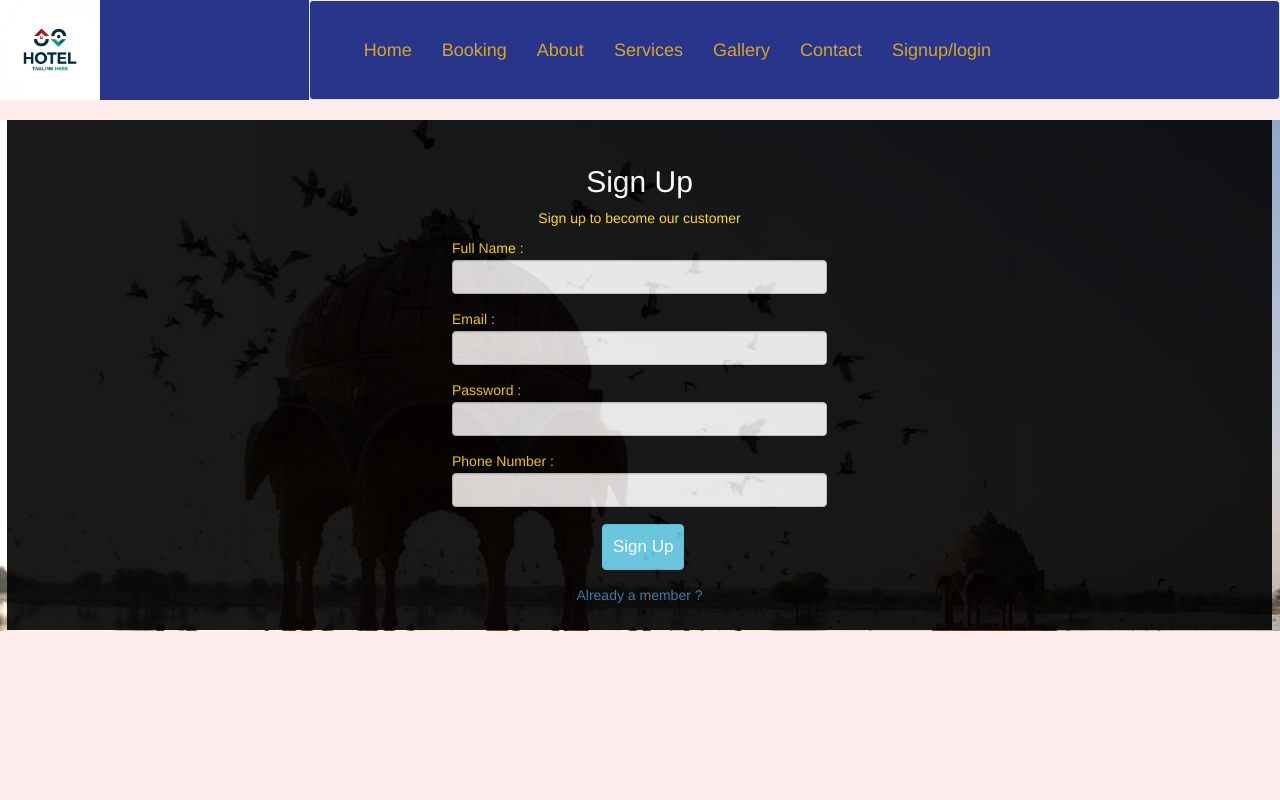
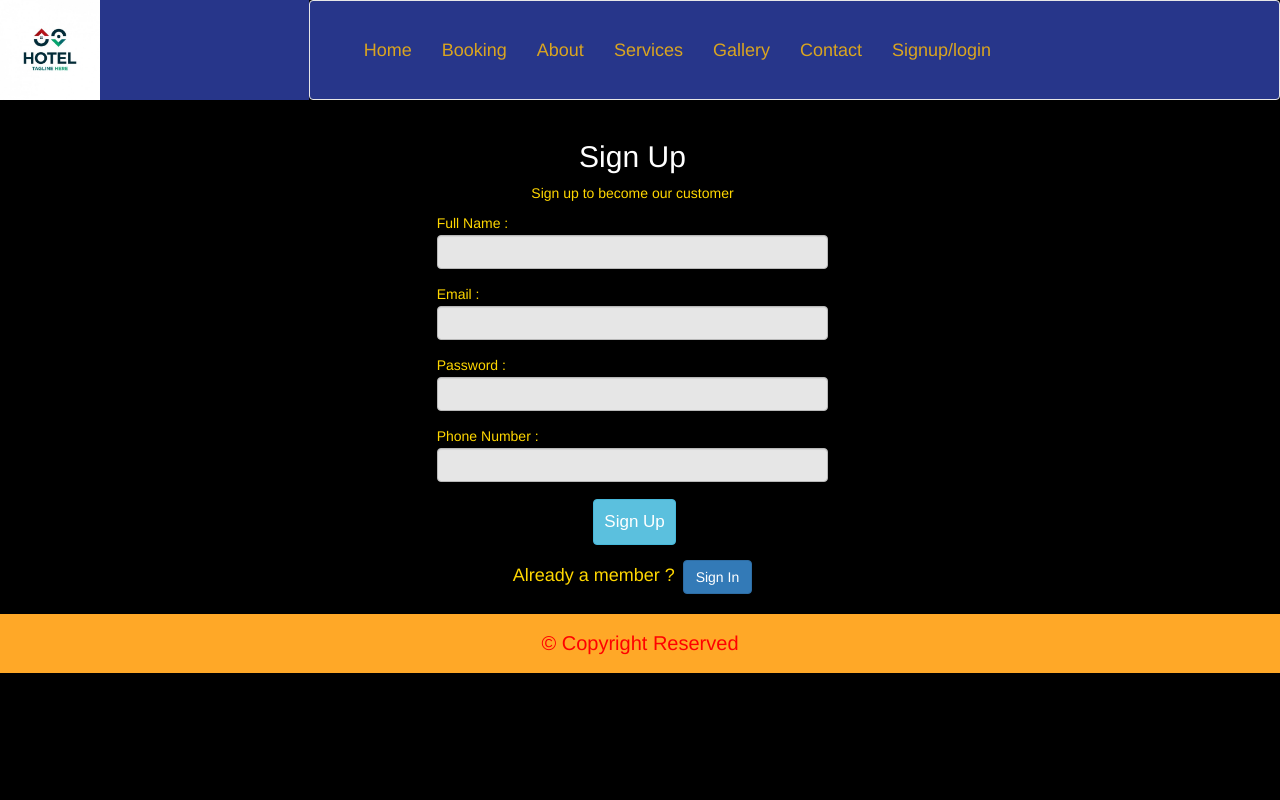
Before and after one commit to rish2ind/Hotel-Management, a PHP site: page /signup.php in a window 1280 px wide. Run offline with PHP 8.4, Linux system fonts and the light colour scheme; some libraries are stand-ins or nearby versions.

Commit message:
Improve UI of sign up page

```diff
--- a/signup.php
+++ b/signup.php
@@ -2,17 +2,11 @@
 
  <style type="text/css">
             body{
-                background-color: #ffeded;
+                background-color: black;
             }
-            .register{
-                padding: 25px;
-                background-color: black;
-                opacity: .9;
-                position: relative;
-                left: 7px;
-            }
+
         </style>
-<div class="container-fluid" style="background-image: url('Images/jaiselmer1.jpg'); background-size: cover;">
+<div class="container-fluid">
     <div class="row register">
         <div class="col-md-4"></div>
         <div class="col-md-4"><h2 style="color: white; text-align: center;">Sign Up</h2>
@@ -79,12 +73,73 @@
                             }
                         }
 
-                  ?><center> <a href="user-login.php">Already a member ? </a></center></div>
+                  ?>
+                  </div>
         <div class="col-md-4"></div>
     </div>
-    <div class="row">
-        <div class="col-md-4"></div>
-        <div class="col-md-4"></div>
-        <div class="col-md-4"></div>
-    </div>
+        <div class="row" style="background-color: black;">
+
+                        <?php
+                            include('user-connect.php');
+
+                        if(isset($_POST['signin'])){
+                            $email = $_REQUEST['email'];
+                            $password = $_REQUEST['password'];
+
+                            $log = "select * from user_signup where email = '$email' and password = '$password'";
+
+                            $run = mysqli_query($conn, $log);
+                            $data=mysqli_fetch_array($run);
+                            if($data)
+                            {
+                                $_SESSION['user'] = $data['email'];
+
+                                echo "<script>
+                                    alert ('Login Successfull');
+                                    window.location.href= 'index.php';
+                                </script>";
+                            }
+                            else{
+                                echo "<script>
+                                    alert ('login failed');
+                                </script>";
+                            }
+                        }
+
+        ?>
+                <center> <span style="color: gold; font-size: 18px;">Already a member ?</span> &nbsp;<button class="btn btn-primary" data-toggle="modal" data-target="#myModal">Sign In</button></center>
+                 <div class="modal fade" id="myModal" role="dialog">
+                <div class="modal-dialog">
+                    <div class="modal-content">
+                        <div class="modal-header">
+                           <button class="close" type="button" data-dismiss="modal">&times;</button>
+                            <h2 class="modal-title">Sign In</h2>
+                        </div>
+                        <div class="modal-body">
+                            <form action="" class="contact-form" method="post">
+
+                    <div class="form-group">
+                        <lable style="color: gold;">Email : </lable>
+                        <input type="email" class="form-control" required="" name="email">
+                    </div>
+                    <div class="form-group">
+                        <lable style="color: gold;">Password : </lable>
+                        <input type="password" class="form-control" required="" name="password">
+                    </div>
+
+                    <div class="form-group">
+
+                        <input type="submit" class="btn btn-info" value="Sign In" name="signin" style="opacity: 1; margin-left: 40%;">
+                    </div>
+                </form>
+                        </div>
+                    </div>
+                </div>
+            </div>
+            </div>
 </div>
+<br>
+
+<?php
+    include('footer.php');
+?>
```
